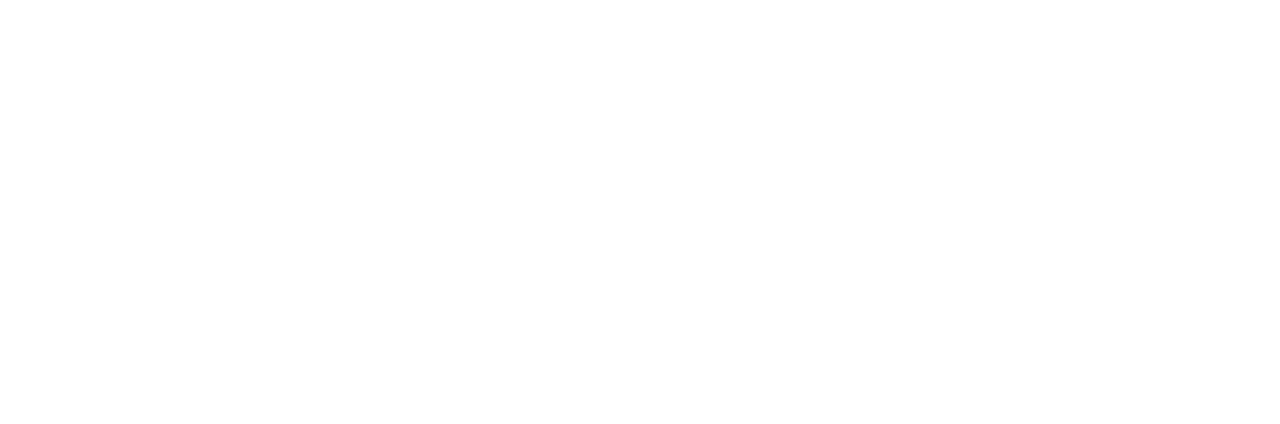
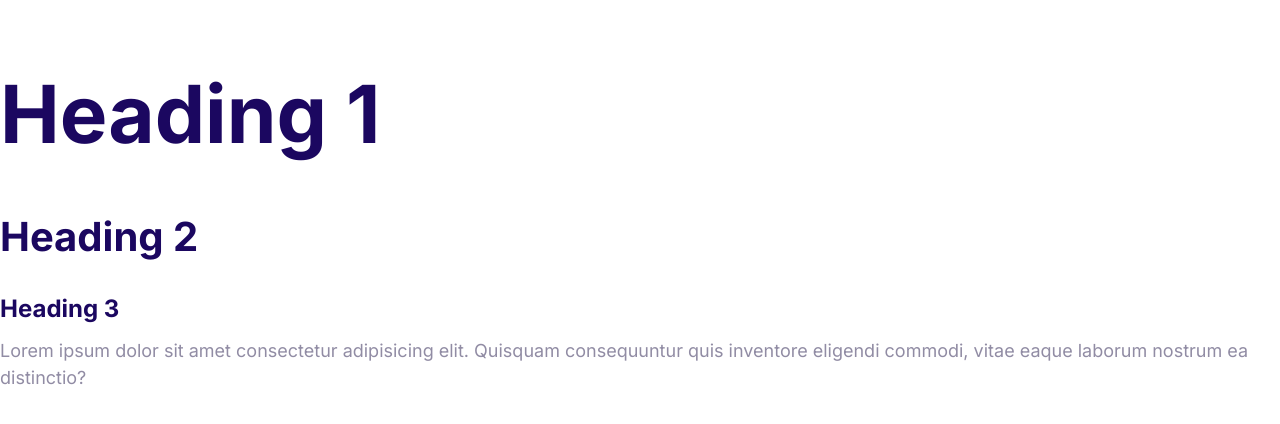
Before and after one commit to adelanwer12/Moshify, a plain HTML site: page index.html in a window 1280 px wide. Drawn offline with Linux system fonts and the light colour scheme.

Commit message:
Define the styles for the fonts.

```diff
--- a/css/styles.css
+++ b/css/styles.css
@@ -5,3 +5,48 @@
   --color-headings: #1b0760;
   --color-body: #918ca4;
 }
+html {
+  font-size: 62.5%;
+}
+body {
+  font-family: Inter, Arial, Helvetica, sans-serif;
+  font-size: 2.4rem;
+  line-height: 1.5;
+  color: var(--color-body);
+}
+h1,
+h2,
+h3 {
+  color: var(--color-headings);
+  margin-bottom: 1rem;
+}
+
+h1 {
+  font-size: 7rem;
+}
+
+h2 {
+  font-size: 4rem;
+}
+
+h3 {
+  font-size: 3rem;
+}
+p {
+  margin-top: 0;
+}
+
+@media screen and (min-width: 1024px) {
+  body {
+    font-size: 1.8rem;
+  }
+  h1 {
+    font-size: 8rem;
+  }
+  h2 {
+    font-size: 4rem;
+  }
+  h3 {
+    font-size: 2.4rem;
+  }
+}
--- a/index.html
+++ b/index.html
@@ -4,9 +4,24 @@
     <meta charset="UTF-8" />
     <meta http-equiv="X-UA-Compatible" content="IE=edge" />
     <meta name="viewport" content="width=device-width, initial-scale=1.0" />
+    <link rel="preconnect" href="https://fonts.googleapis.com" />
+    <link rel="preconnect" href="https://fonts.gstatic.com" crossorigin />
+    <link
+      href="https://fonts.googleapis.com/css2?family=Inter:wght@400;700&display=swap"
+      rel="stylesheet"
+    />
     <link rel="stylesheet" href="css/normalize.css" />
     <link rel="stylesheet" href="css/styles.css" />
     <title>Document</title>
   </head>
-  <body></body>
+  <body>
+    <h1>Heading 1</h1>
+    <h2>Heading 2</h2>
+    <h3>Heading 3</h3>
+    <p>
+      Lorem ipsum dolor sit amet consectetur adipisicing elit. Quisquam
+      consequuntur quis inventore eligendi commodi, vitae eaque laborum nostrum
+      ea distinctio?
+    </p>
+  </body>
 </html>
```
